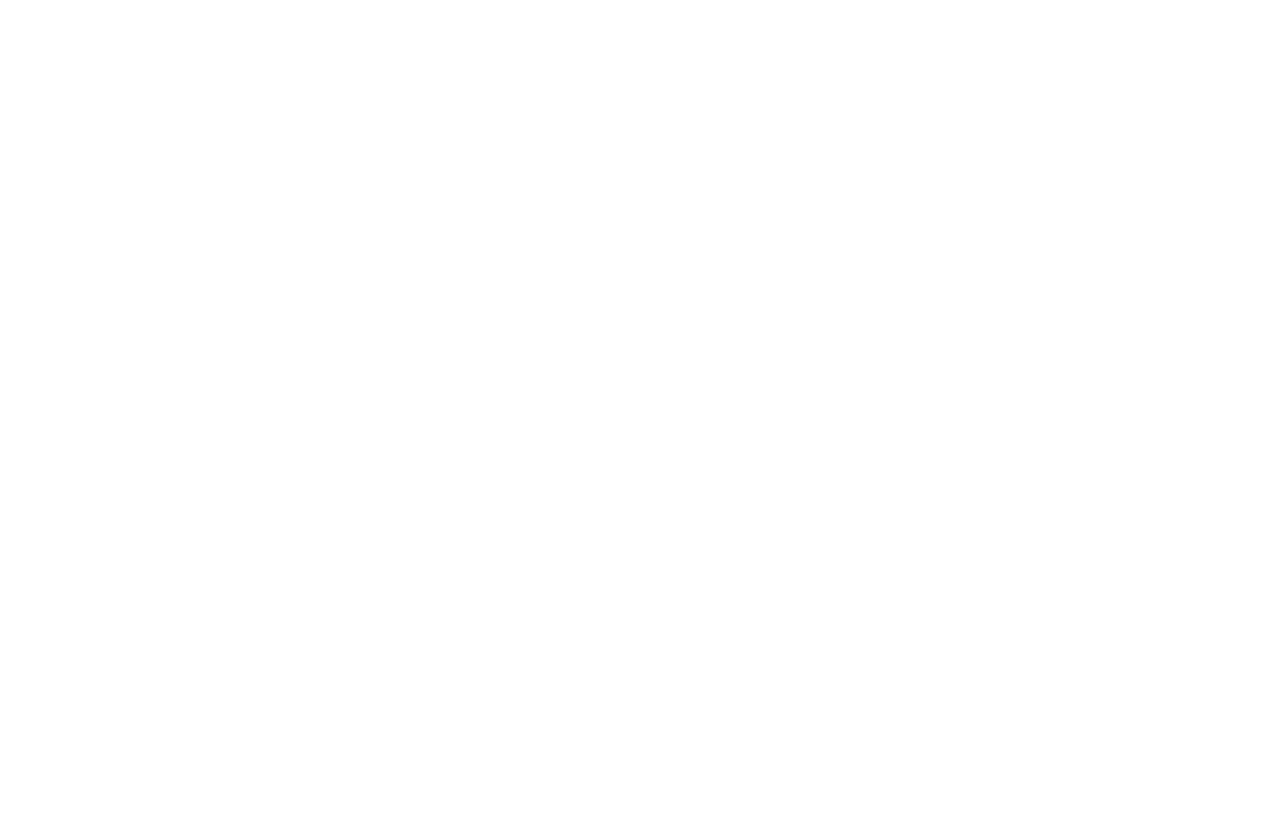
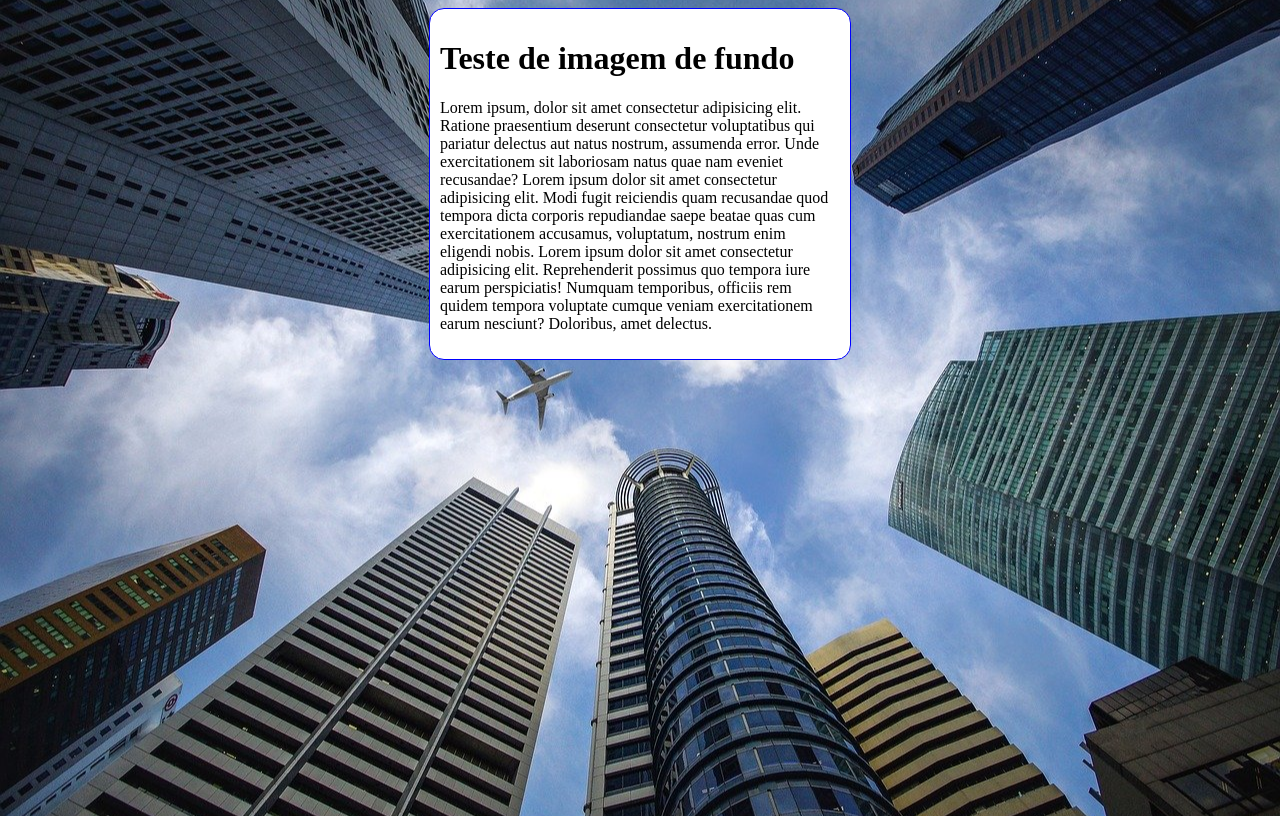
Before and after one commit to taynaraww/html-css, a plain HTML site: page modulo03/fundo006.html in a window 1280 px wide. Drawn offline with Linux system fonts and the light colour scheme.

Commit message:
novo exercicio

```diff
--- a/modulo03/fundo006.html
+++ b/modulo03/fundo006.html
@@ -3,9 +3,47 @@
 <head>
     <meta charset="UTF-8">
     <meta name="viewport" content="width=device-width, initial-scale=1.0">
-    <title>Document</title>
+    <title>Imagem de fundo</title>
+    <style>
+        body{
+            height: 100vh;
+            background-color: black;
+            background-image: url(imagens/wallpaper002.jpg);
+            background-position: center center;
+            background-repeat: no-repeat;
+            background-size: cover;
+        }
+        main{
+            background-color: white;
+            width: 400px;
+            padding: 10px;
+            margin: auto;
+            border: 1px solid blue;
+            border-radius: 15px;
+        }
+    </style>
 </head>
 <body>
-
+    <main>
+        <h1>Teste de imagem de fundo</h1>
+        <p>Lorem ipsum, dolor sit amet consectetur
+            adipisicing elit. Ratione praesentium
+            deserunt consectetur voluptatibus qui
+            pariatur delectus aut natus nostrum,
+            assumenda error. Unde exercitationem
+            sit laboriosam natus quae nam eveniet
+            recusandae? Lorem ipsum dolor sit amet
+            consectetur adipisicing elit. Modi fugit
+            reiciendis quam recusandae quod tempora
+            dicta corporis repudiandae saepe beatae
+            quas cum exercitationem accusamus,
+            voluptatum, nostrum enim eligendi nobis.
+            Lorem ipsum dolor sit amet consectetur
+            adipisicing elit. Reprehenderit possimus
+            quo tempora iure earum perspiciatis!
+            Numquam temporibus, officiis rem quidem
+            tempora voluptate cumque veniam exercitationem
+            earum nesciunt? Doloribus, amet delectus.</p>
+    </main>
 </body>
 </html>
```
